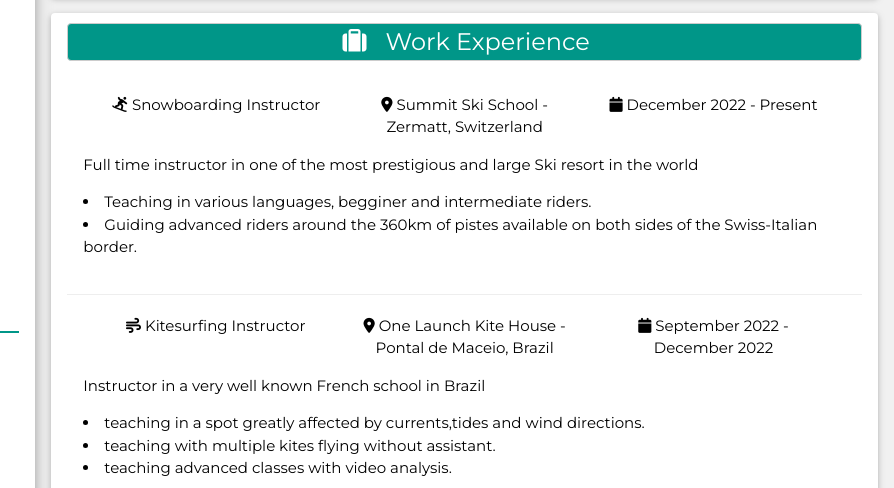
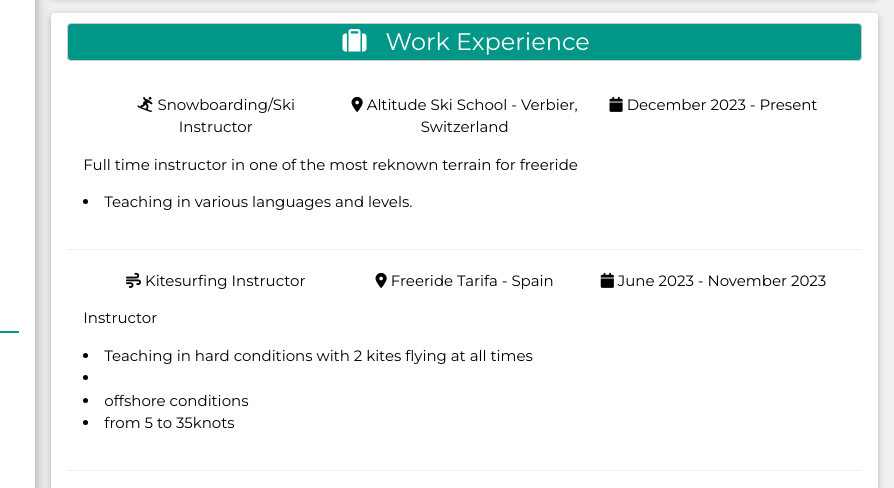
Before and after one commit to cedoinukoro/CV-Cedric-css, a plain HTML site: page index.html in a window 1280 px wide. Shown: the part 220-708 px from the top of the page, 386-1280 px from the left. Drawn offline with nearby package versions, Linux system fonts and the light colour scheme.

Commit message:
Update index.html

```diff
--- a/index.html
+++ b/index.html
@@ -141,7 +141,36 @@ html,body,h1,h2,h3,h4,h5,h6 {font-family: "Montserrat", "Roboto", "sans-serif"}
       <div class=" w3-card w3-white w3-margin-bottom w3-round w3-container">
         <!-- TITLE WORK -->
         <h3 class=" w3-round w3-center w3-border  w3-teal w3-text-white"><i class="fa fa-suitcase fa-fw w3-margin-right w3-xlarge w3-text-white"></i>Work Experience</h3>
-        <br>
+        <br>	<!-- JOB 1 -->
+                <div class="w3-container">
+                  <div class="w3-row   w3-white w3-row-padding w3-center ">
+                    <div class="w3-third w3-show-inline-block"><i class="fas fa-snowboarding"><a href="indexalt.html"></a></i> Snowboarding/Ski Instructor</div>
+                    <div class="w3-third w3-show-inline-block"><i class="fas fa-map-marker-alt"></i> Altitude Ski School - Verbier, Switzerland </div>
+                    <div class="w3-third w3-show-inline-block"><i class="fas fa-calendar"></i></i> December 2023 - Present </div>
+
+                  </div>
+                  <p class="">Full time instructor in one of the most reknown terrain for freeride<br>
+
+				  <li>Teaching in various languages and levels.</li>
+
+                  </p>
+              </div>
+              <hr>
+				<!-- JOB 1 -->
+                <div class="w3-container">
+                  <div class="w3-row   w3-white w3-row-padding w3-center ">
+                    <div class="w3-third w3-show-inline-block"><i class=" fas fa-wind"><a href="indexalt.html"></a></i> Kitesurfing Instructor</div>
+                    <div class="w3-third w3-show-inline-block"><i class="fas fa-map-marker-alt"></i> Freeride Tarifa - Spain </div>
+                    <div class="w3-third w3-show-inline-block"><i class="fas fa-calendar"></i></i> June 2023 - November 2023 </div>
+
+                  </div>
+                  <p class="">Instructor<br>
+				  <li>Teaching in hard conditions with 2 kites flying at all times<li>
+				  <li>offshore conditions</li>
+                  <li>from 5 to 35knots</li>
+                  </p>
+              </div>
+              <hr>
 				<!-- JOB 1 -->
                 <div class="w3-container">
                   <div class="w3-row   w3-white w3-row-padding w3-center ">
@@ -157,6 +186,7 @@ html,body,h1,h2,h3,h4,h5,h6 {font-family: "Montserrat", "Roboto", "sans-serif"}
                   </p>
               </div>
               <hr>
+
 				<!-- JOB 1 -->
                 <div class="w3-container">
                   <div class="w3-row   w3-white w3-row-padding w3-center ">
@@ -380,13 +410,13 @@ html,body,h1,h2,h3,h4,h5,h6 {font-family: "Montserrat", "Roboto", "sans-serif"}
           <div class="w3-row  w3-padding-16  w3-white w3-row-padding w3-center ">
             <div class="w3-third w3-show-inline-block"><i class="fas fa-wind "></i> Kiteboarding Instructor Certification</div>
             <div class="w3-third w3-show-inline-block"><i class="fas fa-map-marker-alt"></i> International Kiteboarding Organization - Narbonne, France</div>
-            <div class="w3-third w3-show-inline-block"><i class="fas fa-calendar"></i></i> summer 2020</div>
+            <div class="w3-third w3-show-inline-block"><i class="fas fa-calendar"></i></i> summer 2020/2023</div>
 
           </div>
           <p>Completed the AITC,ITC and First Aid courses.
             <br>
-            <a href="https://www.ikointl.com/member-public-detail?uid=175056">Certified lvl 2 IKO Instructor id #175056</a>
-
+            <a href="https://www.ikointl.com/member-public-detail?uid=175056">Certified lvl 3 IKO Instructor id #175056</a>
+			<p>Freeride,Freestyle and Hydrofoil coach modules in summer 2023</p>
           <hr>
         </div>
         <div class="w3-container">
```
